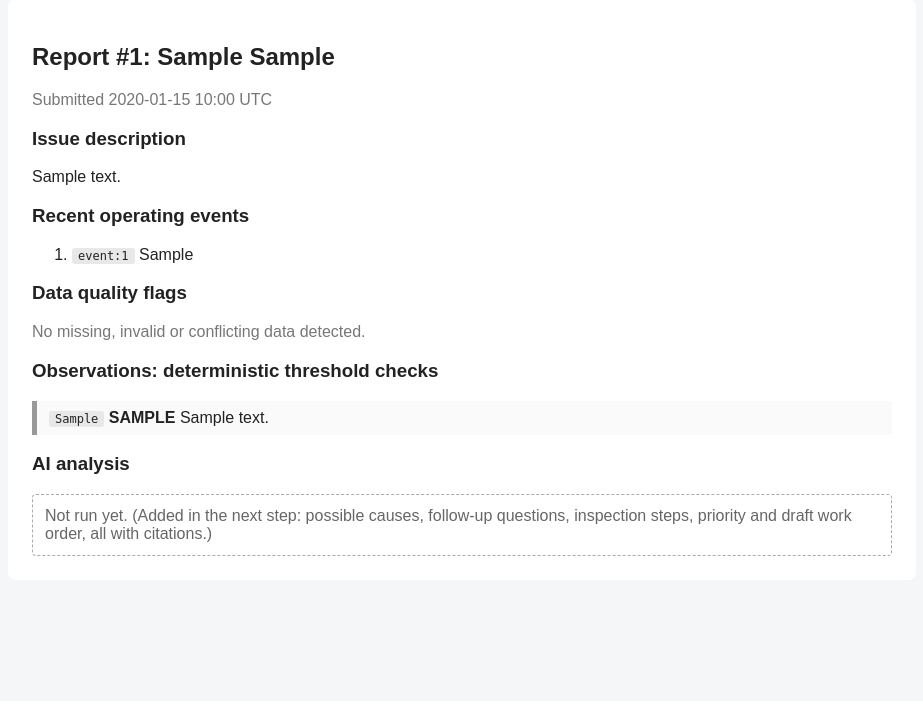
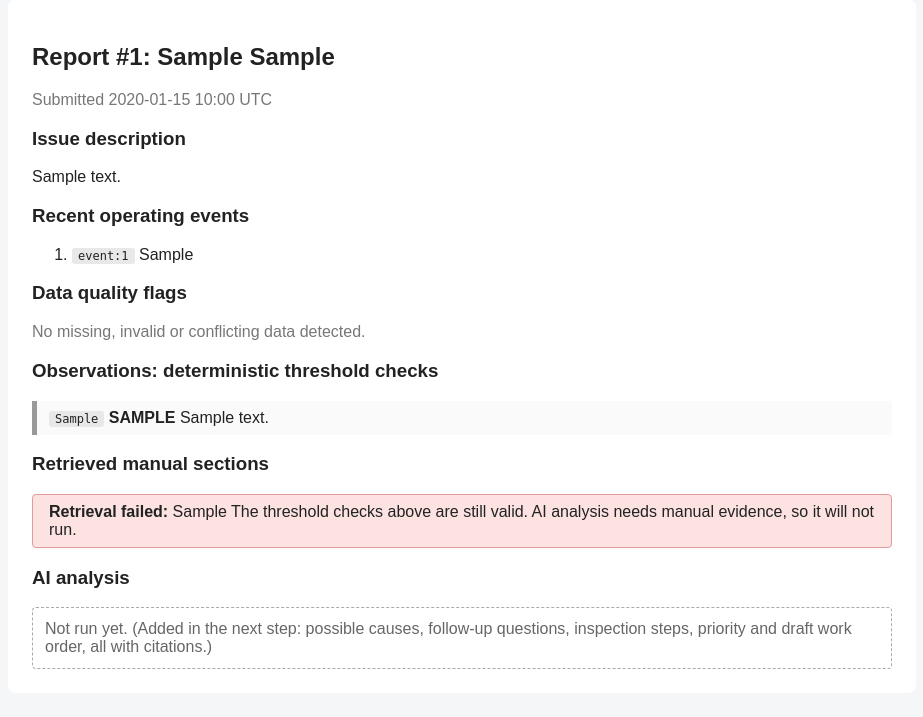
Before and after one commit to rupnawarpratik88/triage-assistant, a FastAPI app: page /reports/1 in a window 1280 px wide. Shown: the part 99-816 px from the top of the page, without its empty margins (178-1101 px from the left). Before the commit the page ends 655 px from the top, so only its background shows below. Run offline with FastAPI, Linux system fonts and the light colour scheme; tables that the repository leaves empty hold one stand-in row (values such as "Sample post").

Commit message:
feat: show retrieved manual sections and retrieval failure banner

```diff
--- a/app/templates/report.html
+++ b/app/templates/report.html
@@ -33,6 +33,18 @@
   <p class="muted">No checks ran.</p>
 {% endif %}
 
+<h3>Retrieved manual sections</h3>
+{% if report.retrieval_error %}
+  <div class="errors"><b>Retrieval failed:</b> {{ report.retrieval_error }}
+  The threshold checks above are still valid. AI analysis needs manual evidence, so it will not run.</div>
+{% elif report.retrieved %}
+  {% for c in report.retrieved %}
+  <div class="item info"><span class="tag">{{ c.id }}</span> <b>{{ c.title }}</b> <span class="muted">(score {{ c.score }})</span><br>{{ c.text }}</div>
+  {% endfor %}
+{% else %}
+  <p class="muted">Nothing retrieved.</p>
+{% endif %}
+
 <h3>AI analysis</h3>
 <div class="placeholder">Not run yet. (Added in the next step: possible causes, follow-up questions, inspection steps, priority and draft work order, all with citations.)</div>
 {% endblock %}
```
